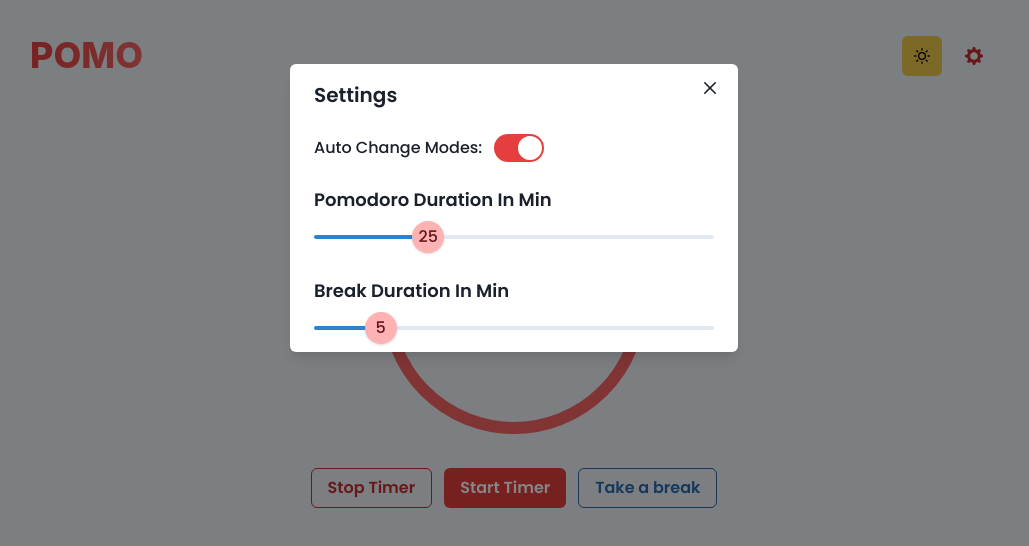
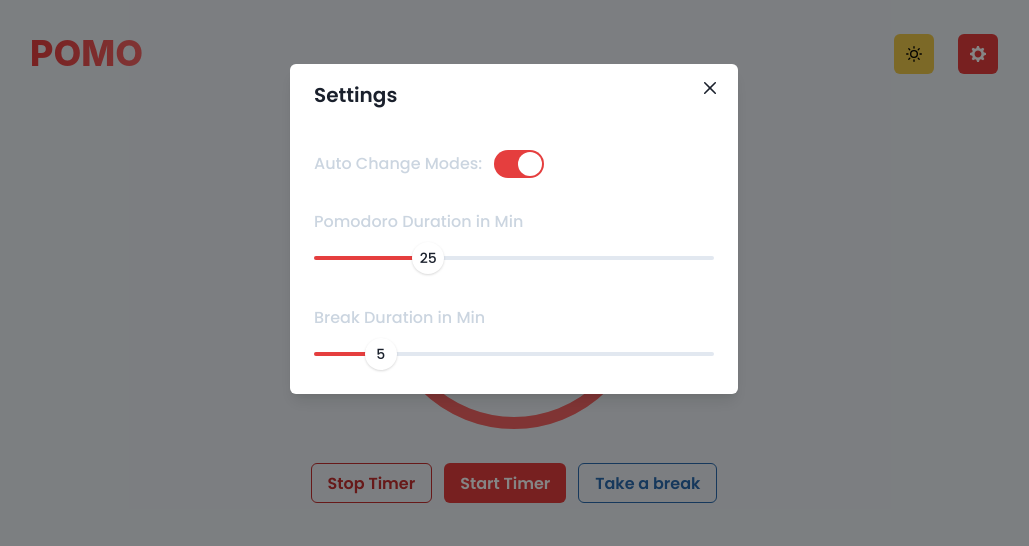
Before and after one commit to thantko20/mini-pomodoro-timer, a React (Create React App) app: page / in a window 1280 px wide. Both pictures are taken after a click on the button 1100 px from the left and 56 px from the top of the page. Shown: the top 546 px of the page, without its empty margins (126-1155 px from the left). Built offline with nearby package versions, Linux system fonts and the light colour scheme.

Commit message:
Abstract slider components

```diff
--- /dev/null
+++ b/src/components/DurationSlider.js
@@ -0,0 +1,44 @@
+import {
+  VStack,
+  Text,
+  Slider,
+  SliderTrack,
+  SliderFilledTrack,
+  SliderThumb,
+} from '@chakra-ui/react';
+import { useState } from 'react';
+
+const DurationSlider = ({ label, duration, handleDuration, min, max }) => {
+  const [sliderValue, setSliderValue] = useState(duration / 60);
+
+  const handleOnChange = (value) => setSliderValue(value);
+
+  return (
+    <VStack spacing={2} align='start'>
+      <Text fontWeight='medium'>{label}</Text>
+      <Slider
+        defaultValue={sliderValue}
+        min={min}
+        max={max}
+        onChange={handleOnChange}
+        onChangeEnd={handleDuration}
+        position='relative'
+        colorScheme='red'
+      >
+        <SliderTrack>
+          <SliderFilledTrack />
+        </SliderTrack>
+        <SliderThumb
+          boxSize={8}
+          color={'gray.800'}
+          fontSize='sm'
+          fontWeight='medium'
+        >
+          {sliderValue}
+        </SliderThumb>
+      </Slider>
+    </VStack>
+  );
+};
+
+export default DurationSlider;
--- a/src/components/NavBar.js
+++ b/src/components/NavBar.js
@@ -1,4 +1,10 @@
-import { Container, Heading, HStack, Link } from '@chakra-ui/react';
+import {
+  ButtonGroup,
+  Container,
+  Heading,
+  HStack,
+  Link,
+} from '@chakra-ui/react';
 import Settings from './Settings';
 import ThemeSwitch from './ThemeSwitch';
 
@@ -22,10 +28,10 @@ const NavBar = () => {
       <Container maxW='container.lg'>
         <HStack py={8} px={[1, 3]} justifyContent='space-between'>
           <Logo />
-          <HStack>
+          <ButtonGroup spacing={6}>
             <ThemeSwitch />
             <Settings />
-          </HStack>
+          </ButtonGroup>
         </HStack>
       </Container>
     </header>
--- a/src/components/Pomodoro.js
+++ b/src/components/Pomodoro.js
@@ -63,6 +63,7 @@ const usePomodoro = () => {
   };
 
   const showNotification = (description) => {
+    if (!('Notification' in window)) return;
     new Notification(description);
   };
 
@@ -70,9 +71,11 @@ const usePomodoro = () => {
     if (timeRemain === -1) {
       playSound();
       const newMode = mode === 'POMO' ? 'BREAK' : 'POMO';
-      mode === 'POMO'
-        ? showNotification('Pomodoro session has ended. Time to take a break')
-        : showNotification("Break session has ended. Let's study!");
+
+      // Disable due to a bug in mobile browsers
+      // mode === 'POMO'
+      //   ? showNotification('Pomodoro session has ended. Time to take a break')
+      //   : showNotification("Break session has ended. Let's study!");
       changeMode(newMode, autoChangeMode);
     }
   }, [
--- a/src/components/Settings.js
+++ b/src/components/Settings.js
@@ -10,45 +10,23 @@ import {
   FormControl,
   FormLabel,
   Switch,
-  Slider,
-  SliderTrack,
-  SliderFilledTrack,
-  SliderThumb,
   Flex,
-  Text,
-  VStack,
 } from '@chakra-ui/react';
 import { SettingsIcon } from '@chakra-ui/icons';
 import { usePomoSettings } from './PomodoroSettingsProvider';
+import DurationSlider from './DurationSlider';
 
 const PomoDurationSlider = () => {
   const { pomoDuration, handlePomoDurationOnChange } = usePomoSettings();
 
   return (
-    <VStack spacing={2} align='start'>
-      <Text fontWeight='semibold' fontSize='lg'>
-        Pomodoro Duration In Min
-      </Text>
-      <Slider
-        defaultValue={pomoDuration / 60}
-        min={15}
-        max={50}
-        onChange={handlePomoDurationOnChange}
-        position='relative'
-      >
-        <SliderTrack>
-          <SliderFilledTrack />
-        </SliderTrack>
-        <SliderThumb
-          boxSize={8}
-          color='red.900'
-          bg='red.200'
-          fontWeight='medium'
-        >
-          {pomoDuration / 60}
-        </SliderThumb>
-      </Slider>
-    </VStack>
+    <DurationSlider
+      duration={pomoDuration}
+      handleDuration={handlePomoDurationOnChange}
+      label='Pomodoro Duration in Min'
+      min={15}
+      max={50}
+    />
   );
 };
 
@@ -56,30 +34,13 @@ const BreakDurationSlider = () => {
   const { breakDuration, handleBreakDurationOnChange } = usePomoSettings();
 
   return (
-    <VStack spacing={2} align='start'>
-      <Text fontWeight='semibold' fontSize='lg'>
-        Break Duration In Min
-      </Text>
-      <Slider
-        defaultValue={breakDuration / 60}
-        min={3}
-        max={15}
-        onChange={handleBreakDurationOnChange}
-        position='relative'
-      >
-        <SliderTrack>
-          <SliderFilledTrack />
-        </SliderTrack>
-        <SliderThumb
-          boxSize={8}
-          color='red.900'
-          fontWeight='medium'
-          bg='red.200'
-        >
-          {breakDuration / 60}
-        </SliderThumb>
-      </Slider>
-    </VStack>
+    <DurationSlider
+      duration={breakDuration}
+      handleDuration={handleBreakDurationOnChange}
+      label='Break Duration in Min'
+      min={3}
+      max={15}
+    />
   );
 };
 
@@ -90,8 +51,6 @@ const Settings = () => {
   return (
     <>
       <IconButton
-        variant='ghost'
-        size='lg'
         aria-label='settings'
         colorScheme='red'
         icon={<SettingsIcon />}
@@ -102,8 +61,8 @@ const Settings = () => {
         <ModalContent>
           <ModalHeader>Settings</ModalHeader>
           <ModalCloseButton />
-          <ModalBody>
-            <Flex direction='column' gap={6}>
+          <ModalBody color='gray.300' py={6}>
+            <Flex direction='column' gap={8}>
               <FormControl display='flex' alignItems='center'>
                 <FormLabel htmlFor='changeMode' mb={0}>
                   Auto Change Modes:
```
